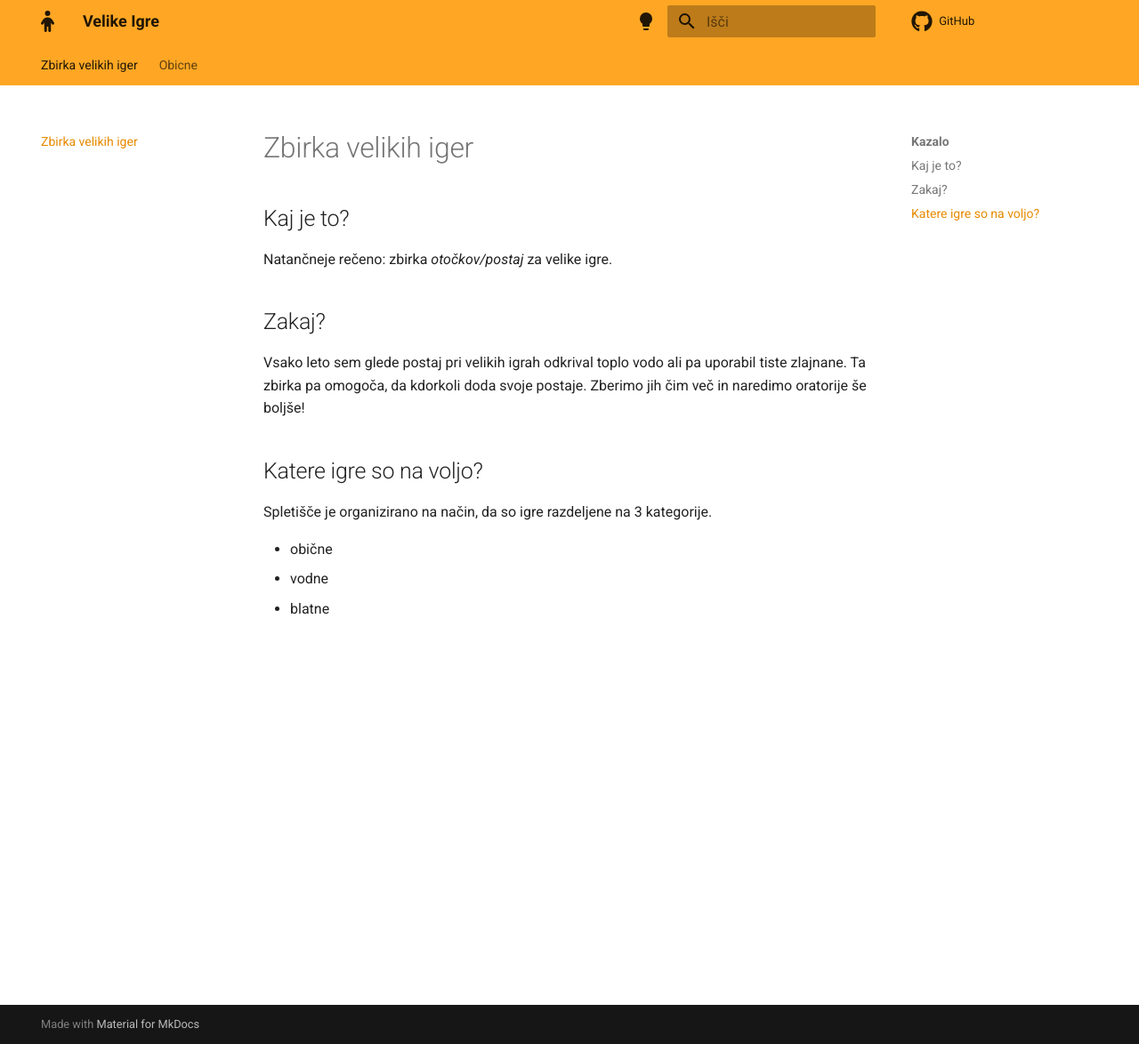
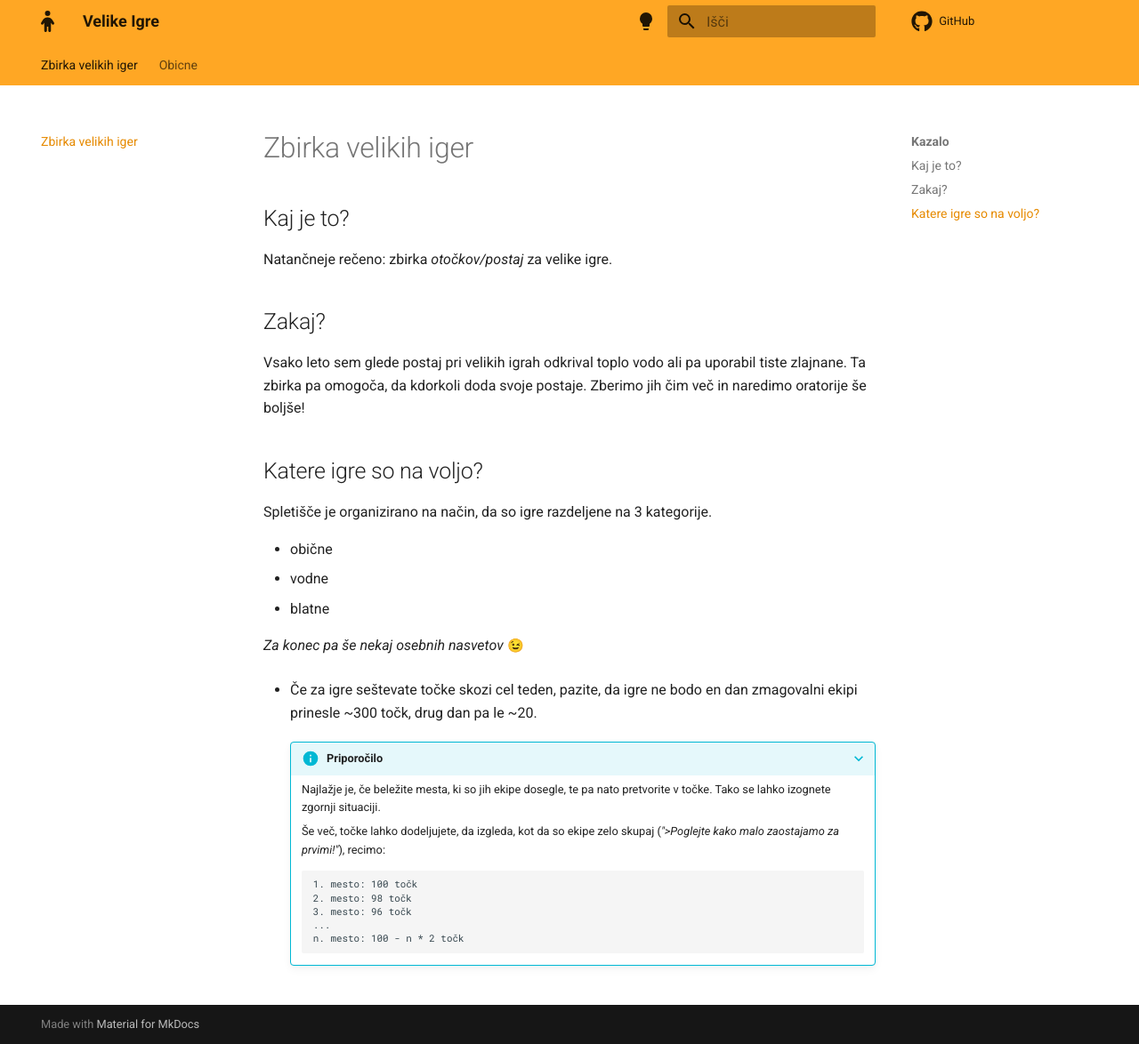
Before and after one commit to samolego/VelikeIgre, an MkDocs documentation site: the page built from docs/index.md, in a window 1280 px wide and 1174 px high. Shown: the whole window at 89% size. Built offline with MkDocs 1.6.1 and Material for MkDocs 9.7.7, drawn with Linux system fonts in a browser that asks for light colours; emoji names are drawn with the system emoji font; comment, search, counter and statistics services are not loaded.

Commit message:
Dodatki iger

````diff
--- a/docs/index.md
+++ b/docs/index.md
@@ -20,3 +20,26 @@ da so igre razdeljene na 3 kategorije.
 - obične
 - vodne
 - blatne
+
+*Za konec pa še nekaj osebnih nasvetov :wink:*
+
+- Če za igre seštevate točke skozi cel teden,
+    pazite, da igre ne bodo en dan zmagovalni
+    ekipi prinesle ~300 točk, drug dan pa le ~20.
+
+    ???+ info "Priporočilo"
+        Najlažje je, če beležite mesta, ki so jih ekipe
+        dosegle, te pa nato pretvorite v točke. Tako se
+        lahko izognete zgornji situaciji.
+
+        Še več, točke lahko dodeljujete, da izgleda,
+        kot da so ekipe zelo skupaj
+        (*">Poglejte kako malo zaostajamo za prvimi!"*), recimo:
+
+        ```
+        1. mesto: 100 točk
+        2. mesto: 98 točk
+        3. mesto: 96 točk
+        ...
+        n. mesto: 100 - n * 2 točk
+        ```
--- a/mkdocs.yml
+++ b/mkdocs.yml
@@ -39,6 +39,8 @@ markdown_extensions:
   - pymdownx.tilde
   - pymdownx.highlight
   - pymdownx.details
+  - pymdownx.tasklist:
+      custom_checkbox: true
   - pymdownx.emoji:
       emoji_index: !!python/name:materialx.emoji.twemoji
       emoji_generator: !!python/name:materialx.emoji.to_svg
````
Also changed, not shown: docs/obicne/pantomima.md (added, +53 -0 lines), docs/obicne/skrivna_pot.md (added, +58 -0 lines), docs/obicne/stolp_iz_kozarckov.md (+11 -2 lines), docs/obicne/zivalski_pari.md (added, +45 -0 lines), template.md (+12 -1 lines).
